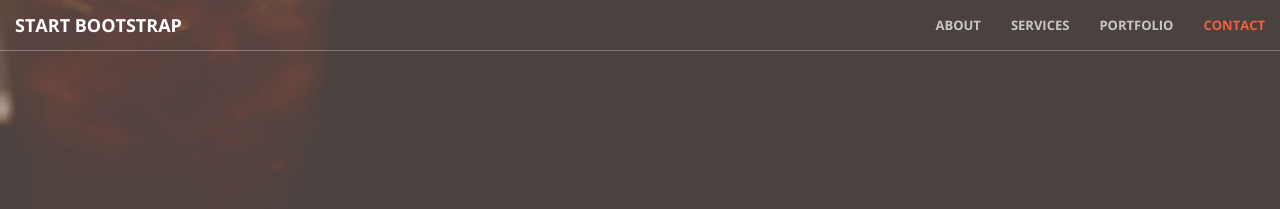
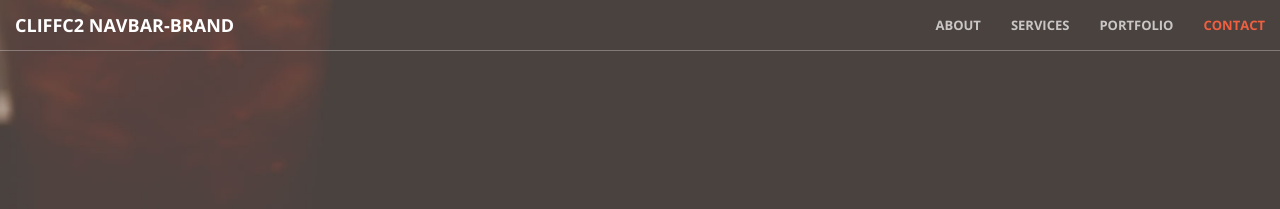
Before and after one commit to cliffc2/cliffc2.github.io, a Jekyll site: the page built from index.html, in a window 1280 px wide. Shown: the top 209 px of the page. Built offline with Jekyll 4.4.1, drawn with Linux system fonts in a browser that asks for light colours.

Commit message:
Update nav.html

```diff
--- a/_includes/nav.html
+++ b/_includes/nav.html
@@ -8,7 +8,7 @@
                 <span class="icon-bar"></span>
                 <span class="icon-bar"></span>
             </button>
-            <a class="navbar-brand page-scroll" href="#page-top">Start Bootstrap</a>
+            <a class="navbar-brand page-scroll" href="#page-top">cliffc2 navbar-brand</a>
         </div>
 
         <!-- Collect the nav links, forms, and other content for toggling -->
```
